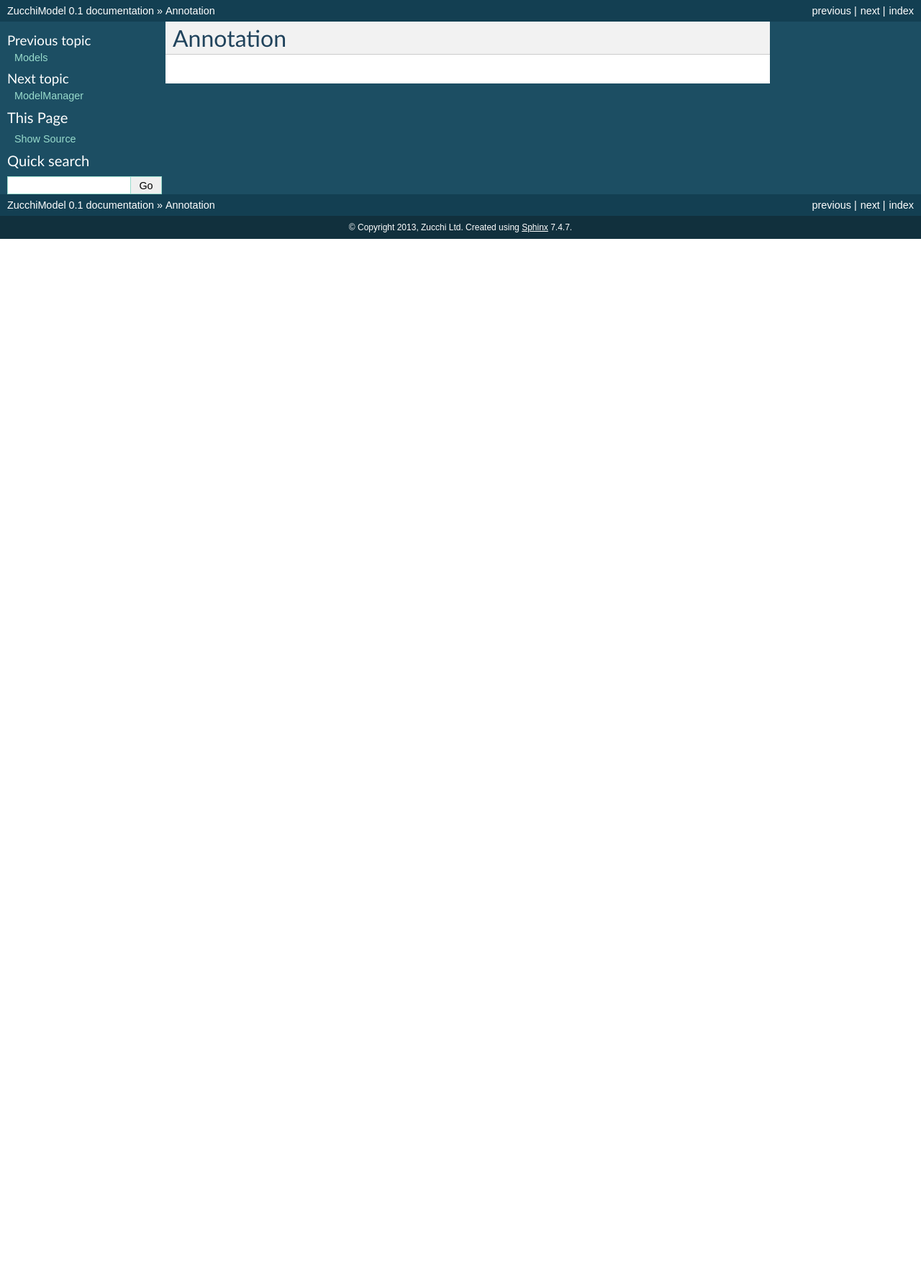
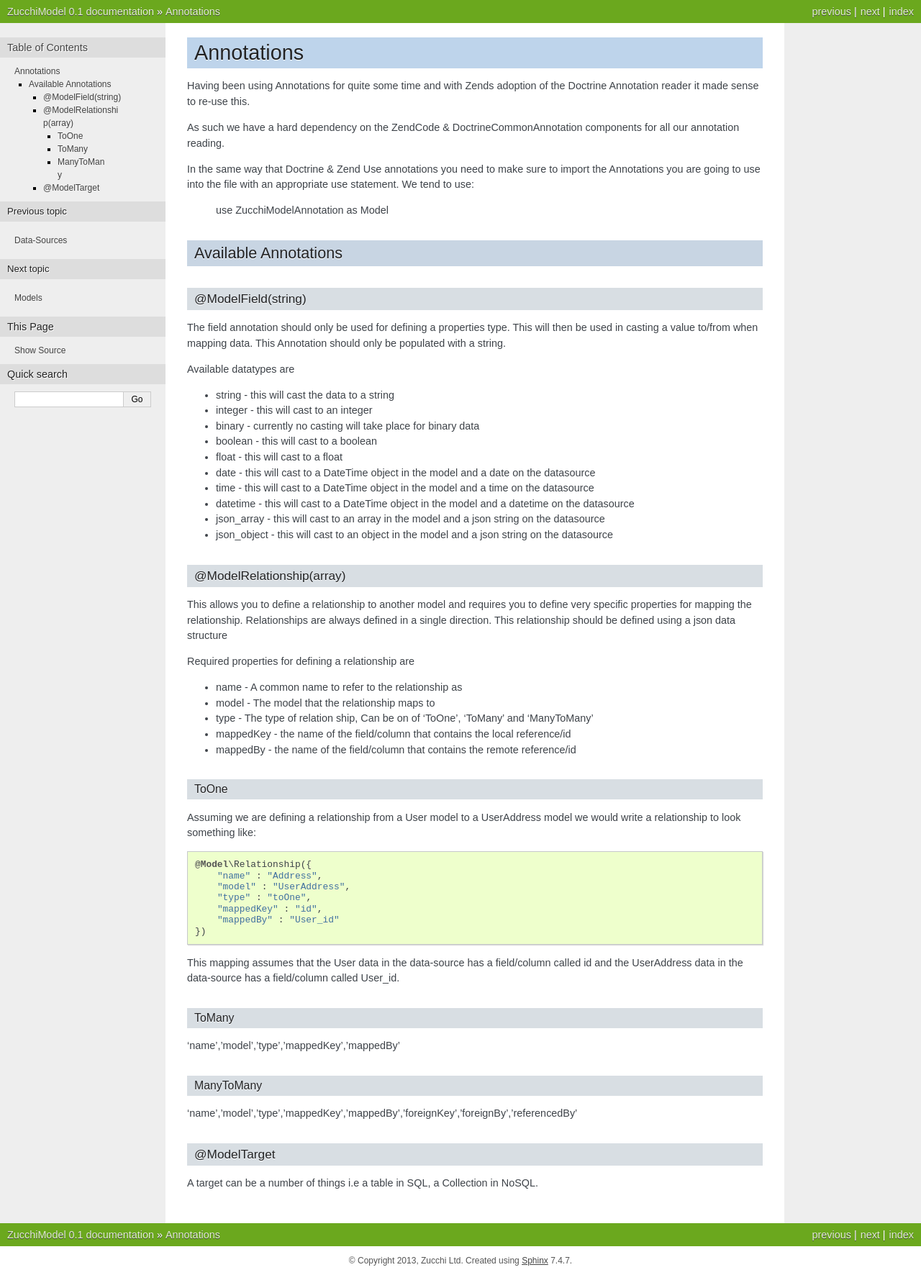
Before and after one commit to mattcockayne/ZucchiModel, a Sphinx documentation site: the page built from docs/manual/source/about/annotation.rst, in a window 1280 px wide. Shown: the whole page at 72% size. Built offline with Sphinx 7.4.7, drawn with Linux system fonts in a browser that asks for light colours; formulas are drawn with MathJax 3; before the commit the page ends 900 px from its top, so only the background shows below that.

```diff
--- a/docs/manual/source/about/adapters.rst
+++ /dev/null
@@ -1,2 +0,0 @@
-Adapters
-========
--- a/docs/manual/source/about/annotation.rst
+++ b/docs/manual/source/about/annotation.rst
@@ -1,2 +1,72 @@
-Annotation
-==========
+Annotations
+===========
+
+Having been using Annotations for quite some time and with Zends adoption of the Doctrine Annotation reader it made sense to re-use this.
+
+As such we have a hard dependency on the Zend\Code & Doctrine\Common\Annotation components for all our annotation reading.
+
+In the same way that Doctrine & Zend Use annotations you need to make sure to import the Annotations you are going to use into the file with an appropriate use statement. We tend to use:
+
+    use ZucchiModel\Annotation as Model
+
+
+Available Annotations
+---------------------
+
+@Model\Field(string)
+~~~~~~~~~~~~~~~~~~~~
+The field annotation should only be used for defining a properties type. This will then be used in casting a value to/from when mapping data. This Annotation should only be populated with a string.
+
+Available datatypes are
+
+* string - this will cast the data to a string
+* integer - this will cast to an integer
+* binary - currently no casting will take place for binary data
+* boolean - this will cast to a boolean
+* float - this will cast to a float
+* date - this will cast to a DateTime object in the model and a date on the datasource
+* time - this will cast to a DateTime object in the model and a time on the datasource
+* datetime  - this will cast to a DateTime object in the model and a datetime on the datasource
+* json_array - this will cast to an array in the model and a json string on the datasource
+* json_object - this will cast to an object in the model and a json string on the datasource
+
+@Model\Relationship(array)
+~~~~~~~~~~~~~~~~~~~~~~~~~~
+This allows you to define a relationship to another model and requires you to define very specific properties for mapping the relationship. Relationships are always defined in a single direction. This relationship should be defined using a json data structure
+
+Required properties for defining a relationship are
+
+* name - A common name to refer to the relationship as
+* model - The model that the relationship maps to
+* type - The type of relation ship, Can be on of 'ToOne', 'ToMany' and 'ManyToMany'
+* mappedKey - the name of the field/column that contains the local reference/id
+* mappedBy - the name of the field/column that contains the remote reference/id
+
+ToOne
+^^^^^
+Assuming we are defining a relationship from a User model to a UserAddress model we would write a relationship to look something like::
+
+    @Model\Relationship({
+        "name" : "Address",
+        "model" : "UserAddress",
+        "type" : "toOne",
+        "mappedKey" : "id",
+        "mappedBy" : "User_id"
+    })
+
+This mapping assumes that the User data in the data-source has a field/column called id and the UserAddress data in the data-source has a field/column called User_id.
+
+.. N.B. ZucchiModel expects the data-source to be properly formed. in SQL this means that you MUST have the appropriate foreign keys that match the defined relationship
+
+ToMany
+^^^^^^
+'name','model','type','mappedKey','mappedBy'
+
+ManyToMany
+^^^^^^^^^^
+'name','model','type','mappedKey','mappedBy','foreignKey','foreignBy','referencedBy'
+
+
+@Model\Target
+~~~~~~~~~~~~~
+A target can be a number of things i.e a table in SQL, a Collection in NoSQL.
--- a/docs/manual/source/about/database.rst
+++ /dev/null
@@ -1,2 +0,0 @@
-Database
-========
--- a/docs/manual/source/about/requirements.rst
+++ b/docs/manual/source/about/requirements.rst
@@ -1,2 +1,6 @@
 Requirements
 ============
+
+ZucchiModel requires the following
+
+* PHP 5.4.x
--- a/docs/manual/source/conf.py
+++ b/docs/manual/source/conf.py
@@ -91,7 +91,7 @@ pygments_style = 'sphinx'
 
 # The theme to use for HTML and HTML Help pages.  See the documentation for
 # a list of builtin themes.
-html_theme = 'default'
+html_theme = 'nature'
 
 # Theme options are theme-specific and customize the look and feel of a theme
 # further.  For a list of options available for each theme, see the
--- a/docs/manual/source/index.rst
+++ b/docs/manual/source/index.rst
@@ -17,11 +17,9 @@ About
    about/requirements
    about/methodology
    about/installation
-   about/database
-   about/adapters
+   about/datasources
+   about/annotation
    about/models
-   about/annotation
-
 
 Usage
 
```
Also changed, not shown: docs/manual/source/about/datasources.rst (added, +24 -0 lines), docs/manual/source/about/installation.rst (+14 -0 lines), docs/manual/source/about/methodology.rst (+22 -0 lines), .travis.yml (added).
